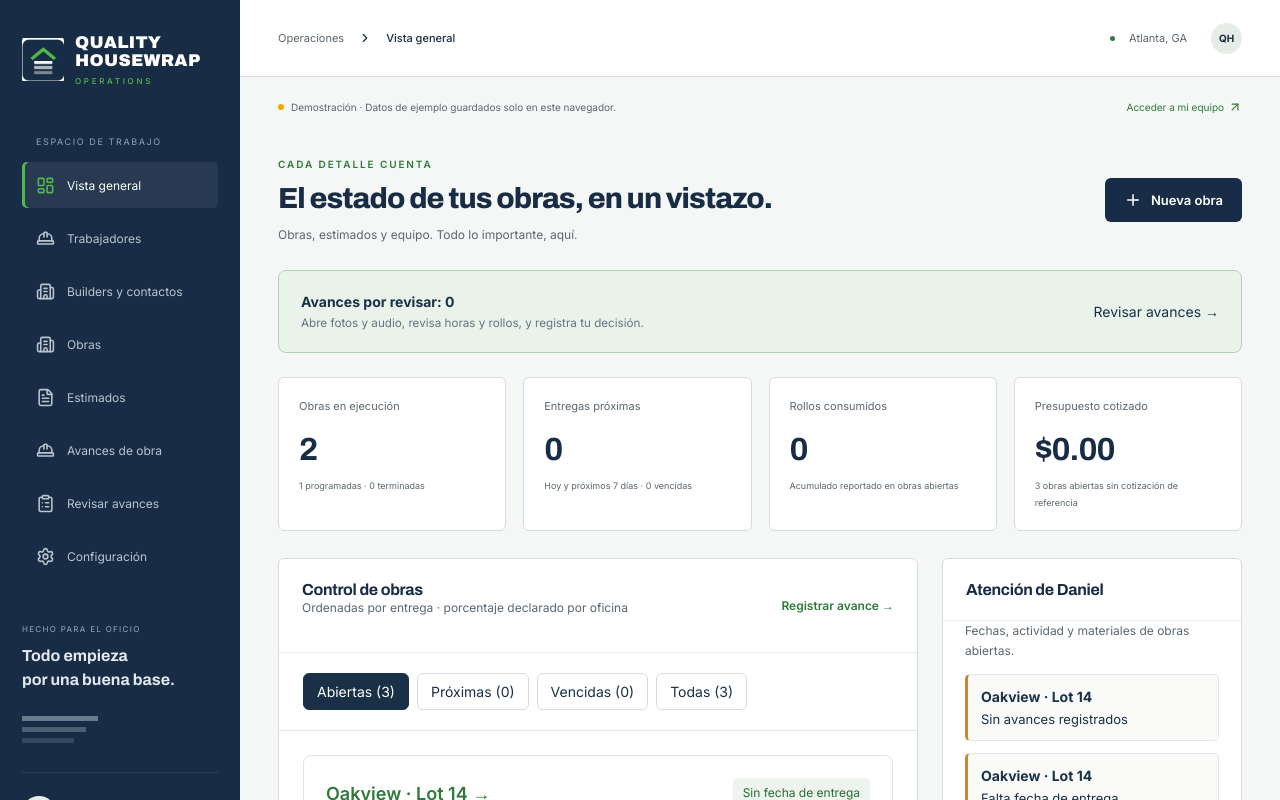
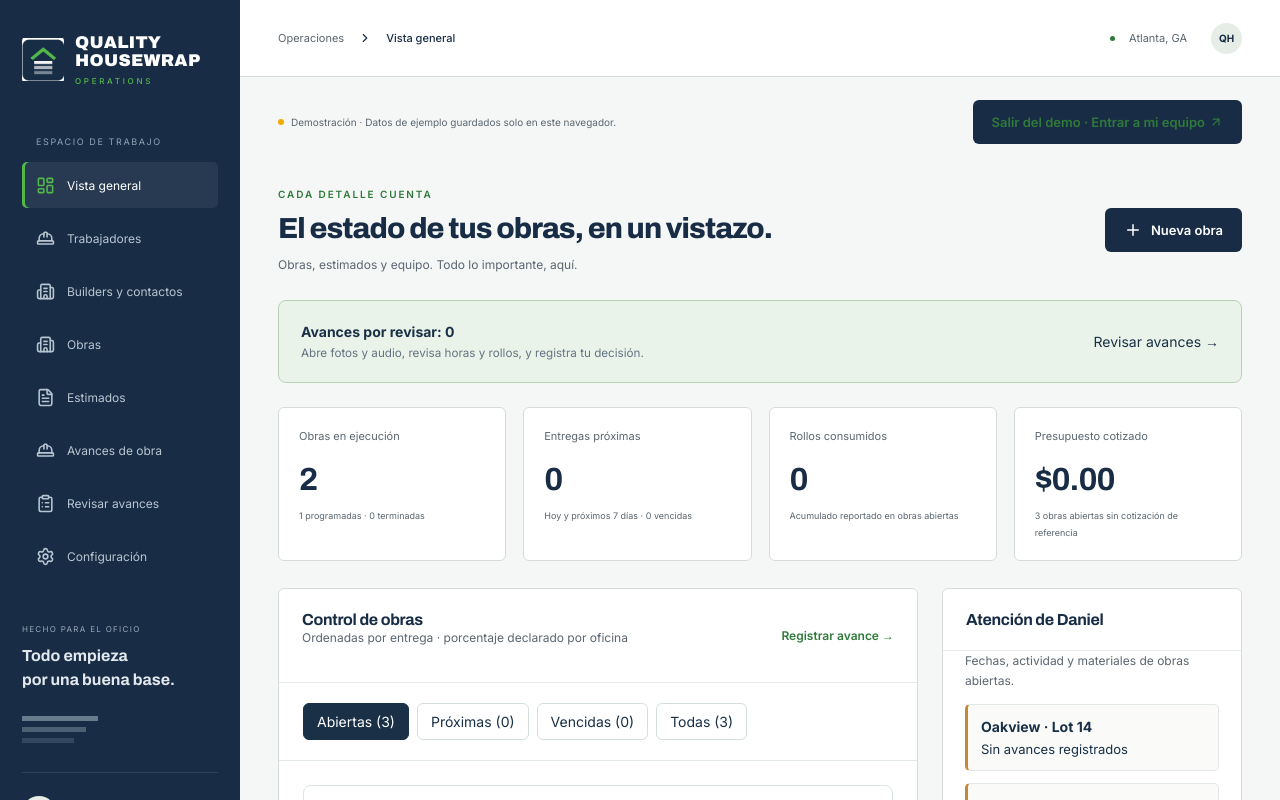
Before and after one commit to liliferro/housewrap, a Next.js app: page /demo in a window 1280 px wide. Shown: the top 800 px of the page. Built offline with nearby package versions, Linux system fonts and the light colour scheme.

Commit message:
Default to real workspace and provide explicit demo exit

```diff
--- a/src/components/workspace.tsx
+++ b/src/components/workspace.tsx
@@ -676,7 +676,7 @@ export function Workspace({
   return (
     <div className="workspace">
       <aside className="sidebar">
-        <Link href={demo ? "/demo" : "/app"}>
+        <Link href="/app">
           <Brand dark />
         </Link>
         <div className="workspace-label">ESPACIO DE TRABAJO</div>
@@ -762,8 +762,8 @@ export function Workspace({
                 <span className="demo-dot" /> Demostración · Datos de ejemplo
                 guardados solo en este navegador.
               </span>
-              <Link href="/login">
-                Acceder a mi equipo <ArrowUpRight size={14} />
+              <Link href="/app" className="button primary">
+                Salir del demo · Entrar a mi equipo <ArrowUpRight size={14} />
               </Link>
             </div>
           )}
```
Also changed, not shown: src/app/page.tsx (+2 -12 lines).
